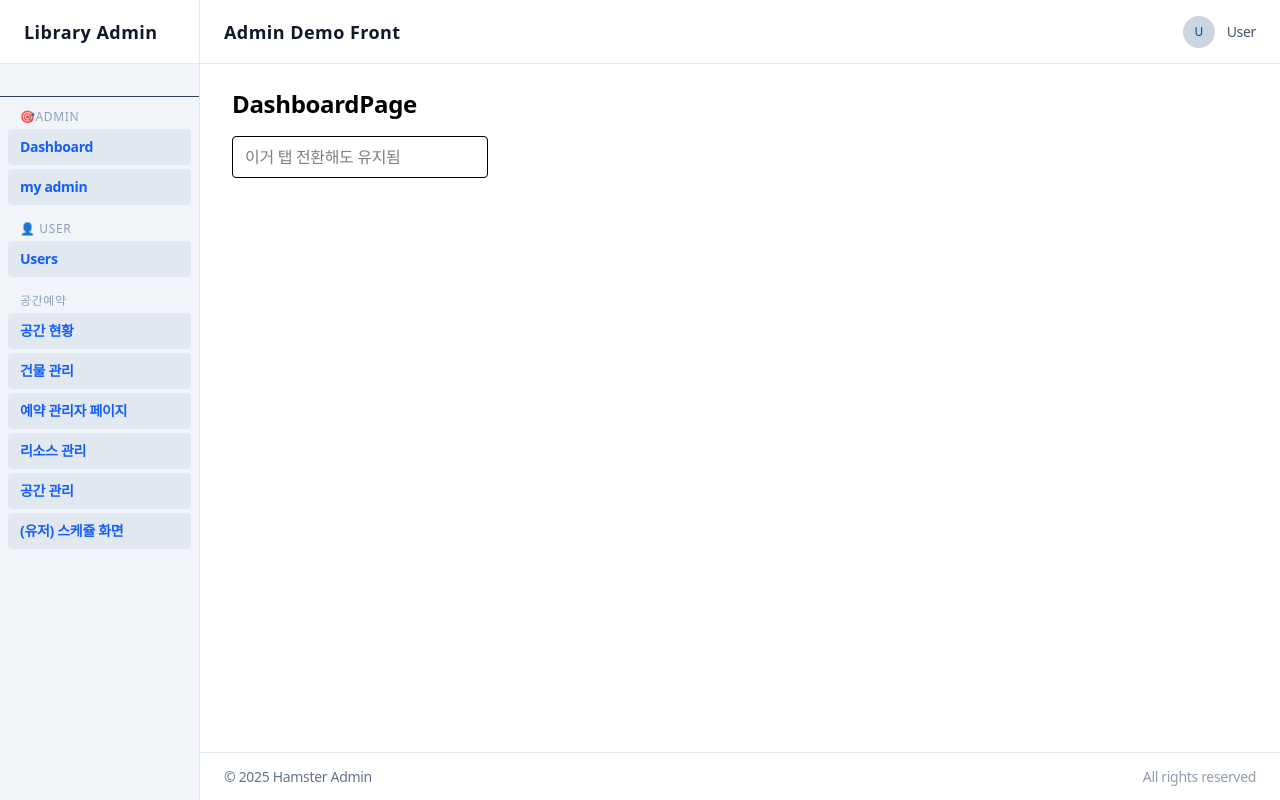
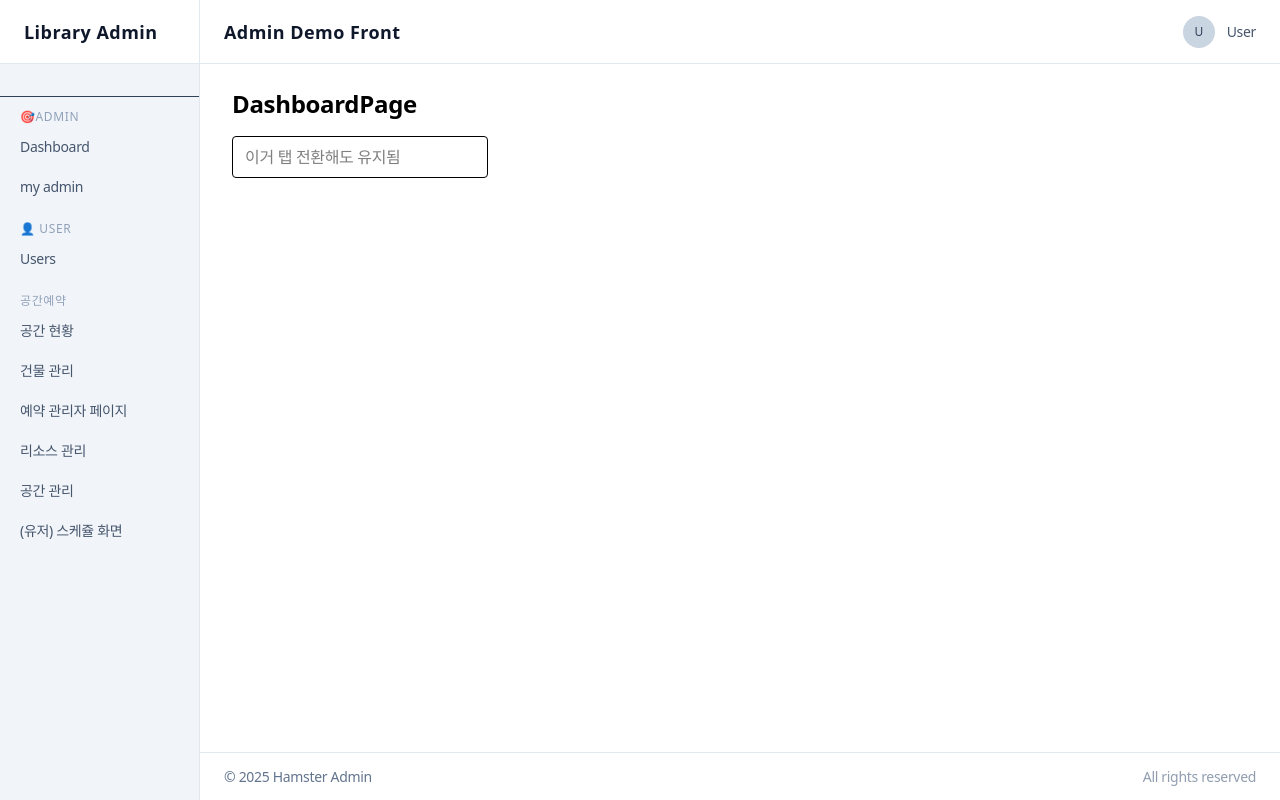
Before and after one commit to moto6/hamster, a React (Vite) app in the folder hamster-front/: page /admin in a window 1280 px wide. Built offline with nearby package versions, Linux system fonts and the light colour scheme.

Commit message:
feat : 불필요한 상태관리 주스탄드 제거

```diff
--- a/hamster-front/package.json
+++ b/hamster-front/package.json
@@ -21,8 +21,7 @@
     "react": "^19.2.0",
     "react-dom": "^19.2.0",
     "react-router-dom": "^7.13.0",
-    "tailwind-merge": "^3.4.0",
-    "zustand": "^5.0.11"
+    "tailwind-merge": "^3.4.0"
   },
   "devDependencies": {
     "@eslint/js": "^9.39.1",
--- a/hamster-front/src/app/gnb/Gnb.tsx
+++ b/hamster-front/src/app/gnb/Gnb.tsx
@@ -5,7 +5,7 @@ import {GNB_NAV_GROUPS, GNB_NAV_ITEMS} from "@/app/gnb/navigation.config.tsx";
 
 export function Gnb() {
     const navigate = useNavigate()
-    // const openTab = useAdminTabs(s => s.openTab)
+
 
     return (
         <div className="flex flex-col">
@@ -41,15 +41,11 @@ export function Gnb() {
                                 {items.map(item => (
                                     <button
                                         key={item.path}
-                                        onClick={() => navigate(item.path)} // openTab 제거
-                                        className={"w-full text-left px-3 py-2 rounded transition text-sm bg-slate-200 dark:bg-slate-800 font-bold text-blue-600"}
-                                    >
-                                    {/*    className={cn(*/}
-                                    {/*    "w-full text-left px-3 py-2 rounded transition text-sm",*/}
-                                    {/*    pathname === item.path*/}
-                                    {/*        ? "bg-slate-200 dark:bg-slate-800 font-bold text-blue-600"*/}
-                                    {/*        : "hover:bg-slate-200 dark:hover:bg-slate-800 text-slate-600 dark:text-slate-300"*/}
-                                    {/*)}   */}
+                                        onClick={() => navigate(item.path)}
+                                        className="w-full text-left px-3 py-2 rounded transition text-sm
+                                                text-slate-600 dark:text-slate-300
+                                                hover:bg-slate-200 dark:hover:bg-slate-800
+                                                hover:text-slate-900 dark:hover:text-slate-100">
                                         {item.label}
                                     </button>
                                 ))}
--- a/hamster-front/src/core/utils.ts
+++ b/hamster-front/src/core/utils.ts
@@ -1,10 +1,6 @@
 import { clsx, type ClassValue } from "clsx";
 import { twMerge } from "tailwind-merge";
 
-/**
- * 여러 Tailwind 클래스를 안전하게 병합하는 정석적인 유틸리티 함수입니다.
- * 중복되거나 충돌하는 클래스를 tailwind-merge가 정리해줍니다.
- */
 export function cn(...inputs: ClassValue[]) {
     return twMerge(clsx(inputs));
 }
```
Also changed, not shown: 3 other files (tests, documents, lock files or other folders).
